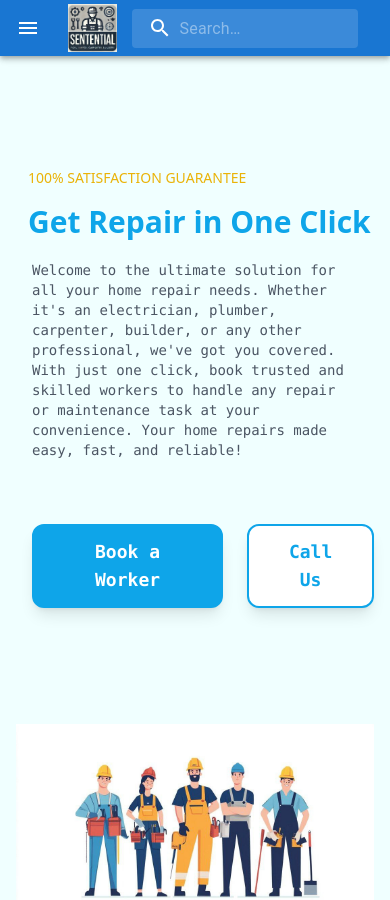
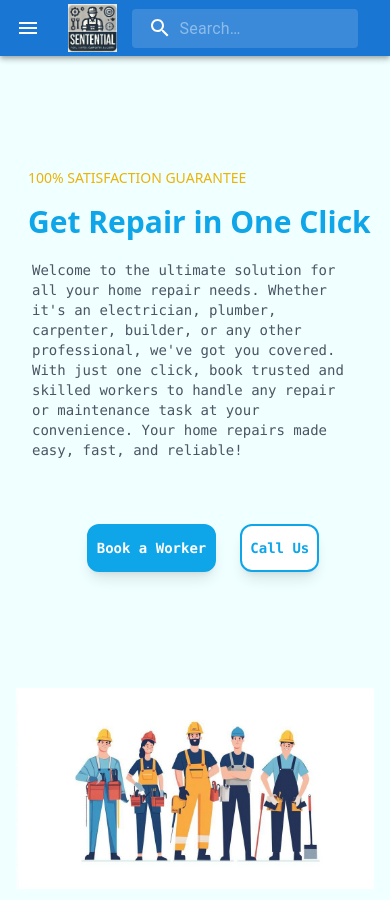
Before and after one commit to Sidduzzzup/Superior_workers, a React (Vite) app: page / in a window 390 px wide. Shown: the top 900 px of the page. Built offline with nearby package versions, Linux system fonts and the light colour scheme.

Commit message:
Update Homepage.jsx

```diff
--- a/src/assets/components/Homepage.jsx
+++ b/src/assets/components/Homepage.jsx
@@ -1,3 +1,135 @@
+// import React from 'react';
+
+// import { motion } from 'framer-motion';
+
+
+// import Second from './Second.jsx'
+// import Works from './/Works.jsx';
+// import Testimonials from './Testimonials.jsx';
+// import Footersection from './Footersection.jsx';
+// import Counter from './Counter.jsx';
+// import Subject from './Subject.jsx';
+// import LiveProofSection from './LiveProofSection.jsx';
+
+
+
+
+
+
+// const Homepage = () => {
+//   return (<>
+
+
+
+
+//     <div className='container grid grid-cols-1 md:grid-cols-2 home-height w-screen'>
+
+
+//         <div className='flex items-start pt-28'>
+//        <div>
+
+
+//        <motion.h1
+//        initial={{ opacity: 0, x: -200 }}
+//        animate={{ opacity: 1, x: 0 }}
+//        transition={{ type: "spring", stiffness: 50, delay: 0.2 }}
+//        className='text-yellow-500  font-medium font-archivo pl-3 text-sm sm:text-xl md:text-xl lg:text-xl '>
+//          100% SATISFACTION GUARANTEE
+//       </motion.h1>
+
+
+//        <motion.h1
+//        initial={{ opacity: 0, x: -200 }}
+//        animate={{ opacity: 1, x: 0 }}
+//        transition={{ type: "spring", stiffness: 50, delay: 0.2 }}
+//        className=' text-sky-500  font-semibold font-archivo pl-3 pt-4 text-3xl sm:text-2xl md:text-3xl lg:text-5xl '>
+//          Get Repair in One Click
+//       </motion.h1>
+
+//       <div>
+//       <motion.p
+//        initial={{ opacity: 0, x: -200 }}
+//        animate={{ opacity: 1, x: 0 }}
+//        transition={{ type: "spring", stiffness: 50, delay: 0.2 }}
+//        className='font-mono text-gray-600 p-4 pt-5 text-sm sm:text-sm md:text-base lg:text-lg'>
+
+//       Welcome to the ultimate solution for all your home repair needs. Whether it's an electrician, plumber,
+//       carpenter, builder, or any other professional, we've got you covered. With just one click, book trusted and skilled workers
+//        to handle any repair or maintenance task at your convenience. Your home repairs made easy, fast, and reliable!
+//       </motion.p>
+//       </div>
+
+
+//       <div className="flex space-x-6 pl-4 pt-12 font-mono mb-5">
+
+//       {/* Book a Worker Button */}
+//       <motion.button
+//         initial={{ opacity: 0, x: -50 }}
+//         animate={{ opacity: 1, x: 0 }}
+//         transition={{ type: "spring", stiffness: 70, delay: 0.2 }}
+//         className="px-6 py-3 text-lg font-semibold text-white bg-sky-500 border-2 border-sky-500 rounded-xl
+//                    shadow-lg transition-all duration-300 ease-in-out hover:bg-yellow-500 hover:border-yellow-500
+//                    hover:shadow-[8px_10px_15px_rgba(0,0,0,0.3)] scale-100 hover:scale-110"
+//       >
+//         Book a Worker
+//       </motion.button>
+
+//       {/* Call Us Button */}
+//       <motion.button
+//         initial={{ opacity: 0, x: 50 }}
+//         animate={{ opacity: 1, x: 0 }}
+//         transition={{ type: "spring", stiffness: 70, delay: 0.2 }}
+//         className="px-6 py-3 text-lg font-semibold text-sky-500 bg-white border-2 border-sky-500 rounded-xl
+//                    shadow-lg transition-all duration-300 ease-in-out hover:bg-sky-500 hover:text-white
+//                    hover:shadow-[8px_10px_15px_rgba(0,0,0,0.3)] scale-100 hover:scale-110"
+//       >
+//         Call Us
+//       </motion.button>
+
+//     </div>
+
+
+
+//       </div>
+//       </div>
+
+//        <div className='size-auto flex justify-center items-center  mt-24' >
+//          <motion.img
+//           initial={{ opacity: 0, x: 200 }}
+//           animate={{ opacity: 1, x: 0 }}
+//           transition={{ type: "spring", stiffness: 50, delay: 0.2 }}
+//           className=''
+
+//           src='./photo_2025-01-11_11-02-37.jpg'
+//             alt="LOGO" />
+
+
+//         </div>
+
+
+
+//     </div>
+
+//     <Second/>
+//     <LiveProofSection/>
+//     <Counter/>
+//     <Works/>
+//     <Subject/>
+
+
+//     <Testimonials/>
+//     <Footersection/>
+
+//     </>
+//   )
+// }
+
+// export default Homepage
+
+
+
+
+
 import React from 'react';
 
 import { motion } from 'framer-motion';
@@ -42,7 +174,7 @@ const Homepage = () => {
        initial={{ opacity: 0, x: -200 }}
        animate={{ opacity: 1, x: 0 }}
        transition={{ type: "spring", stiffness: 50, delay: 0.2 }}
-       className=' text-sky-500  font-semibold font-archivo pl-3 pt-4 text-3xl sm:text-2xl md:text-3xl lg:text-5xl '>
+       className=' text-sky-500  font-bold md:font-semibold font-archivo pl-3 pt-4 text-3xl sm:text-2xl md:text-3xl lg:text-5xl '>
          Get Repair in One Click
       </motion.h1>
 
@@ -60,14 +192,14 @@ const Homepage = () => {
       </div>
 
 
-      <div className="flex space-x-6 pl-4 pt-12 font-mono mb-5">
+      <div className="flex space-x-6 pl-4 pt-12 font-mono mb-5 justify-center md:justify-start">
 
       {/* Book a Worker Button */}
       <motion.button
         initial={{ opacity: 0, x: -50 }}
         animate={{ opacity: 1, x: 0 }}
         transition={{ type: "spring", stiffness: 70, delay: 0.2 }}
-        className="px-6 py-3 text-lg font-semibold text-white bg-sky-500 border-2 border-sky-500 rounded-xl
+        className=" px-2 p-3 md:px-6 md:py-3 text-sm md:text-lg font-semibold text-white bg-sky-500 border-2 border-sky-500 rounded-xl
                    shadow-lg transition-all duration-300 ease-in-out hover:bg-yellow-500 hover:border-yellow-500
                    hover:shadow-[8px_10px_15px_rgba(0,0,0,0.3)] scale-100 hover:scale-110"
       >
@@ -79,7 +211,7 @@ const Homepage = () => {
         initial={{ opacity: 0, x: 50 }}
         animate={{ opacity: 1, x: 0 }}
         transition={{ type: "spring", stiffness: 70, delay: 0.2 }}
-        className="px-6 py-3 text-lg font-semibold text-sky-500 bg-white border-2 border-sky-500 rounded-xl
+        className="px-2 p-3 md:px-6 md:py-3 text-sm md:text-lg  font-semibold text-sky-500 bg-white border-2 border-sky-500 rounded-xl
                    shadow-lg transition-all duration-300 ease-in-out hover:bg-sky-500 hover:text-white
                    hover:shadow-[8px_10px_15px_rgba(0,0,0,0.3)] scale-100 hover:scale-110"
       >
```
